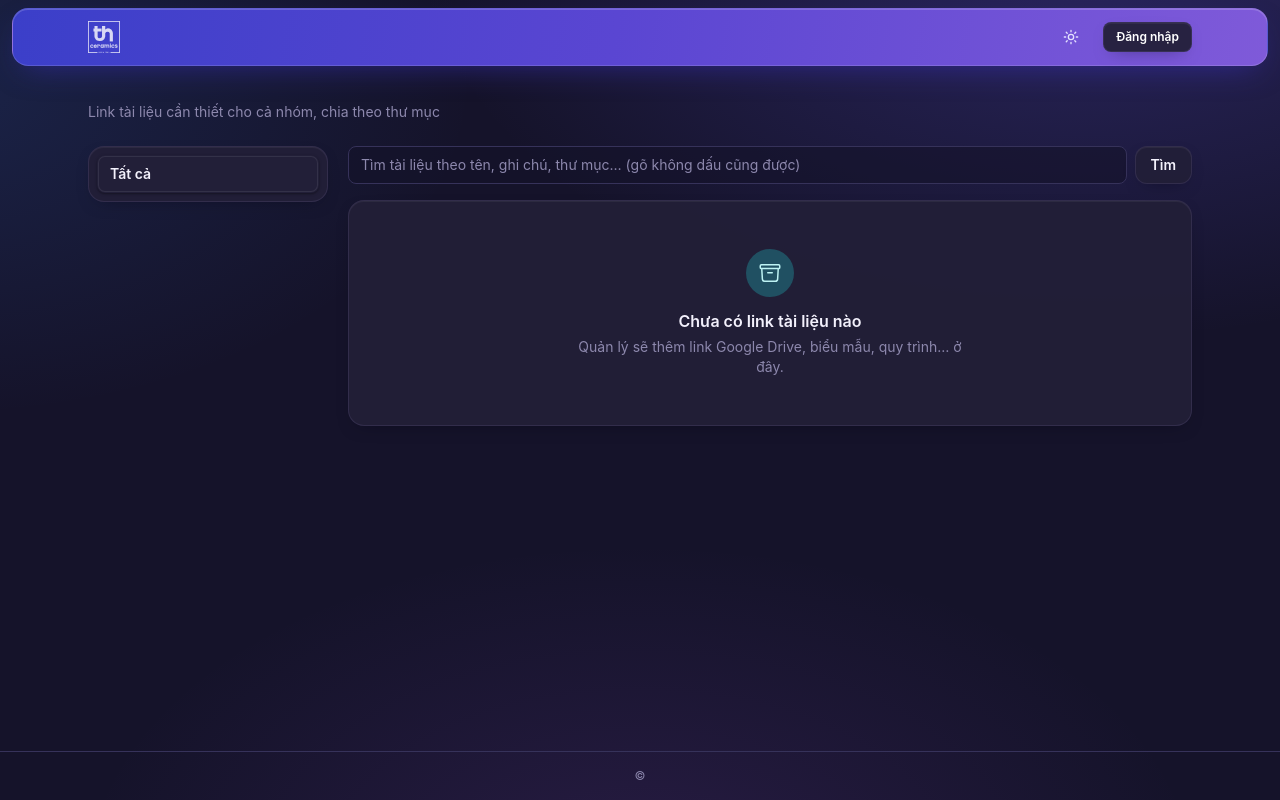
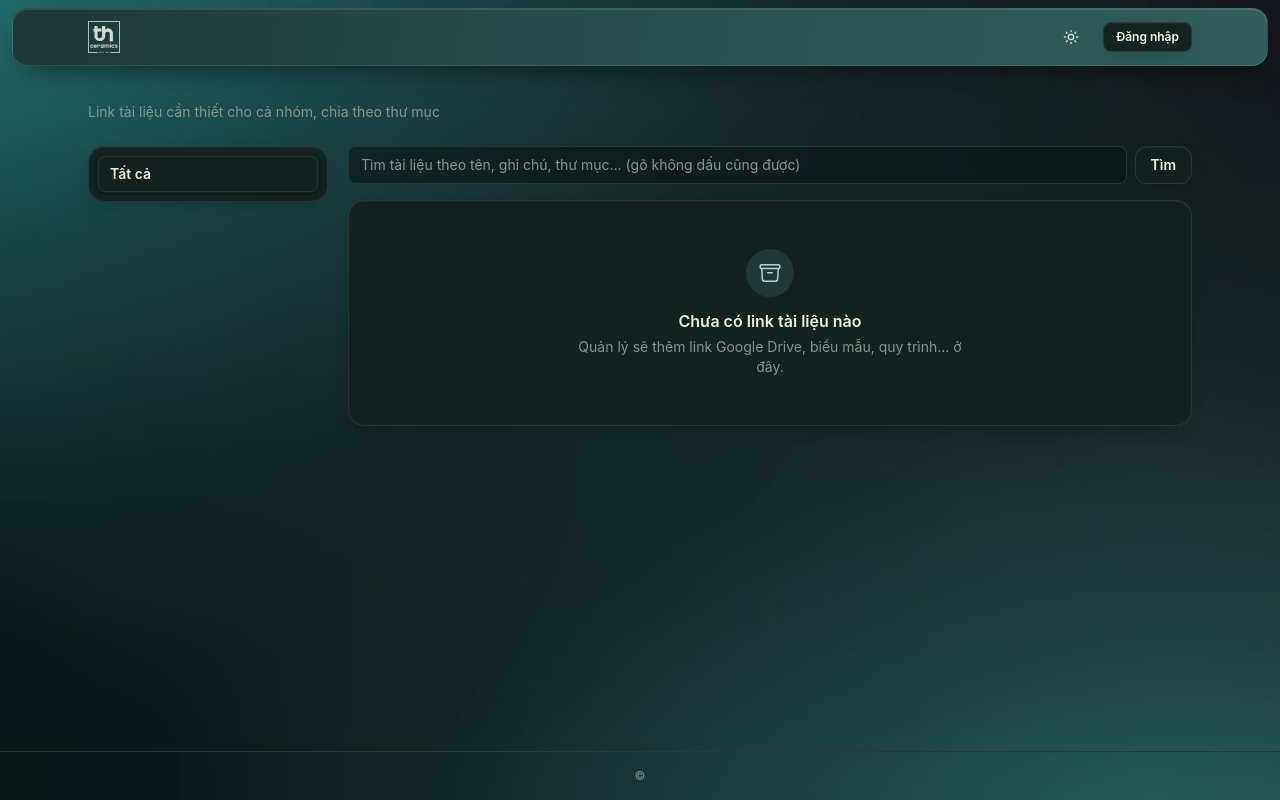
Before and after one commit to Deocomate/gvg-work-management, a Node project: template src/views/links/index.hbs in a window 1280 px wide. Run offline with Node 20 templates, Linux system fonts and the light colour scheme; the template is opened without the code that fills it, so the values that code supplies are empty; style sheets or scripts are compiled from the project's sources.

Commit message:
Theme: tối về xanh rêu "Dusty Bloom" như cũ, sáng về tím "Lavender"; giữ bố cục mới (thẻ trắng, nút vàng, thẻ việc pastel), khung Lương theo cùng màu
Co-Authored-By: Claude Opus 5.5 <noreply@anthropic.com>

```diff
--- a/public/js/theme.js
+++ b/public/js/theme.js
@@ -1,7 +1,7 @@
 // Chế độ sáng/tối. Nạp trong <head> (không defer) để đặt data-theme trước khi vẽ trang, tránh nháy màu.
 // Mặc định là tối; lựa chọn lưu trong localStorage của từng máy.
 const THEME_KEY = 'theme';
-const THEME_COLORS = { dark: '#15132a', light: '#eef6f4' };
+const THEME_COLORS = { dark: '#0d1514', light: '#f3ecfb' };
 
 function readTheme() {
   try {
--- a/src/styles/app.css
+++ b/src/styles/app.css
@@ -5,51 +5,52 @@
 @source "../../public/js";
 
 /* Bảng màu — đổi ở đây là cả app đổi theo (khung Lương nhúng: xem "html.embed" trong src/payroll/src/app.html).
-   TỐI (mặc định, "Midnight"): nền tím than, menu dải xanh–tím, nút chính xanh tím, thẻ việc pastel.
-   SÁNG ("Mint"): nền xanh bạc hà, thẻ trắng, màu chính xanh teal, nút chính vàng, thẻ việc pastel.
+   TỐI (mặc định, "Dusty Bloom" như cũ): nền xanh rêu đậm, menu dải xanh rêu, nút chính tím mận, thẻ việc pastel.
+   SÁNG ("Lavender"): nền tím oải hương nhạt, thẻ trắng, màu chính tím mận, nút chính vàng, thẻ việc pastel.
    brand = màu chính (hôm nay, tab đang chọn) · pine = vùng chọn/viền focus · ok = đã xong
    bloom = hồng tím nhấn · sun = vàng (đang làm/cảnh báo) · bad = trễ/xoá/lỗi
    Các sắc -200/-300 dùng làm CHỮ nên ở giao diện sáng được làm đậm. */
 @theme {
-  --color-brand-300: #b9bcff;
-  --color-brand-400: #8f93fb;
-  --color-brand-500: #5b5ff0;
-  --color-brand-600: #4b4ed8;
-  --color-brand-700: #3c3eb2;
+  --color-brand-300: #dcaad3;
+  --color-brand-400: #b86eaa;
+  --color-brand-500: #93408a;
+  --color-brand-600: #7c3474;
+  --color-brand-700: #652a5e;
 
-  --color-pine-200: #bdf2f3;
-  --color-pine-300: #86e2e6;
-  --color-pine-400: #45c6cd;
-  --color-pine-500: #229ea6;
-  --color-pine-600: #1b858c;
-  --color-pine-700: #156a70;
+  --color-pine-200: #b3d3cf;
+  --color-pine-300: #8bbab5;
+  --color-pine-400: #5c918d;
+  --color-pine-500: #315e5c;
+  --color-pine-600: #294f4d;
+  --color-pine-700: #213f3e;
 
-  --color-bloom-300: #e7b8f7;
-  --color-bloom-400: #c98ef0;
-  --color-sun-300: #fbd38a;
-  --color-sun-400: #f6b24a;
-  --color-cream: #ffffff;
+  --color-bloom-300: #e3b3cb;
+  --color-bloom-400: #d086ab;
+  --color-sun-300: #f0cd7d;
+  --color-sun-400: #e6b545;
+  --color-cream: #eeedd9;
 
-  --color-ok-200: #b6f0d8;
-  --color-ok-300: #7fdcb6;
-  --color-ok-400: #3fbf8f;
-  --color-ok-500: #279a70;
+  /* "Đã xong / tốt" dùng chính màu xanh rêu */
+  --color-ok-200: #b3d3cf;
+  --color-ok-300: #8bbab5;
+  --color-ok-400: #5c918d;
+  --color-ok-500: #315e5c;
 
-  --color-bad-300: #ff9f95;
-  --color-bad-400: #f57b6e;
-  --color-bad-500: #e85b4d;
-  --color-bad-600: #cf4a3d;
-  --color-bad-700: #a93a30;
+  --color-bad-300: #e3916f;
+  --color-bad-400: #d96d43;
+  --color-bad-500: #ca5323;
+  --color-bad-600: #b0461d;
+  --color-bad-700: #8f3a19;
 
   /* Nền & chữ theo tầng: canvas (nền trang) < surface (thẻ) < raised (bảng xổ, hover) */
-  --color-canvas: #15132a;
-  --color-surface: #221f38;
-  --color-raised: #2d2a47;
-  --color-line: #36325a;
-  --color-line-strong: #4a4574;
-  --color-ink: #f3f1fc;
-  --color-ink-soft: #c6c2e0;
-  --color-ink-faint: #8d88ad;
+  --color-canvas: #0d1514;
+  --color-surface: #142120;
+  --color-raised: #1b2c2a;
+  --color-line: #263a38;
+  --color-line-strong: #36504d;
+  --color-ink: #eeedd9;
+  --color-ink-soft: #c2c5b3;
+  --color-ink-faint: #889691;
 
   --font-sans: "Inter", ui-sans-serif, system-ui, -apple-system, "Segoe UI", Roboto, sans-serif;
 }
@@ -58,80 +59,81 @@
 :root {
   --glass-bg: color-mix(in srgb, var(--color-surface) 94%, transparent);
   --glass-bg-strong: var(--color-surface);
-  --glass-border: rgb(190 180 255 / 0.1);
+  --glass-border: rgb(238 237 217 / 0.1);
   --glass-hi: rgb(255 255 255 / 0.05);
-  --glass-shadow: rgb(5 3 20 / 0.55);
-  /* Thanh menu tối: dải xanh dương -> tím như banner ảnh mẫu */
-  --header-bg: linear-gradient(100deg, #3b3fc9 0%, #5a46d2 48%, #7f5ad9 100%);
+  --glass-shadow: rgb(0 0 0 / 0.5);
+  /* Thanh menu tối: dải xanh rêu đậm -> xanh rêu sáng hơn */
+  --header-bg: linear-gradient(100deg, #1d3836 0%, #26504c 50%, #315e5c 100%);
   /* Nút chính */
   --primary-bg: var(--color-brand-500);
   --primary-bg-hover: var(--color-brand-600);
   --primary-ink: #ffffff;
 }
 
-/* Giao diện sáng "Mint" (bật bằng nút ☀/☾ trên thanh menu — public/js/theme.js). */
+/* Giao diện sáng "Lavender" (bật bằng nút ☀/☾ trên thanh menu — public/js/theme.js). */
 @custom-variant light (&:where([data-theme="light"], [data-theme="light"] *));
 
 :root[data-theme="light"] {
-  --color-brand-300: #0b6c66;
-  --color-brand-400: #17a399;
-  --color-brand-500: #0f9188;
-  --color-brand-600: #0c7b73;
-  --color-brand-700: #09625c;
+  /* Màu tím như giao diện sáng "Lavender" cũ; bố cục mới giữ nguyên (thẻ trắng, menu trắng, nút vàng, thẻ pastel) */
+  --color-brand-300: #7c3474;
+  --color-brand-400: #b8508a;
+  --color-brand-500: #93408a;
+  --color-brand-600: #7c3474;
+  --color-brand-700: #652a5e;
 
-  --color-pine-200: #0a5752;
-  --color-pine-300: #0d6c66;
-  --color-pine-400: #26a99f;
-  --color-pine-500: #1a968c;
-  --color-pine-600: #147c74;
-  --color-pine-700: #dff2ef;
+  --color-pine-200: #1d4f4a;
+  --color-pine-300: #2b6c65;
+  --color-pine-400: #4a8f87;
+  --color-pine-500: #3f7f78;
+  --color-pine-600: #336a64;
+  --color-pine-700: #e2efed;
 
-  --color-bloom-300: #a03a8c;
-  --color-bloom-400: #d36ec0;
-  --color-sun-300: #8a6000;
+  --color-bloom-300: #7d3c9e;
+  --color-bloom-400: #a066c8;
+  --color-sun-300: #8c5e00;
   --color-sun-400: #f6c93c;
 
-  --color-ok-200: #125a43;
-  --color-ok-300: #1a7656;
-  --color-ok-400: #2fa078;
-  --color-ok-500: #258a66;
+  --color-ok-200: #1d4f4a;
+  --color-ok-300: #2b6c65;
+  --color-ok-400: #4a8f87;
+  --color-ok-500: #3f7f78;
 
-  --color-bad-300: #b0372b;
-  --color-bad-400: #d9503f;
-  --color-bad-500: #e05a48;
-  --color-bad-600: #c74535;
-  --color-bad-700: #a3372a;
+  --color-bad-300: #a8401a;
+  --color-bad-400: #c24e20;
+  --color-bad-500: #ca5323;
+  --color-bad-600: #b0461d;
+  --color-bad-700: #8f3a19;
 
-  --color-canvas: #eef6f4;
+  --color-canvas: #f3ecfb;
   --color-surface: #ffffff;
-  --color-raised: #eef5f3;
-  --color-line: #e0ebe8;
-  --color-line-strong: #c6d8d3;
-  --color-ink: #1b2a29;
-  --color-ink-soft: #435654;
-  --color-ink-faint: #7b8d8a;
+  --color-raised: #efe6f9;
+  --color-line: #e6dbf3;
+  --color-line-strong: #c5b0e2;
+  --color-ink: #2a1a3c;
+  --color-ink-soft: #4d3b62;
+  --color-ink-faint: #7a6990;
 
   --glass-bg: #ffffff;
   --glass-bg-strong: #ffffff;
-  --glass-border: #e3eeeb;
+  --glass-border: #e9e0f5;
   --glass-hi: rgb(255 255 255 / 0.9);
-  --glass-shadow: rgb(20 80 72 / 0.14);
+  --glass-shadow: rgb(60 30 90 / 0.14);
   --header-bg: #ffffff;
   /* Nút chính vàng chữ tối (như nút "Create Event" ở ảnh mẫu) */
   --primary-bg: #f6c93c;
   --primary-bg-hover: #f0bb1d;
-  --primary-ink: #1b2a29;
+  --primary-ink: #2a1a3c;
 }
 
-/* Thanh menu nền tối: chữ trắng trên dải xanh–tím */
+/* Thanh menu nền tối: chữ kem sáng trên dải xanh rêu */
 :root:not([data-theme="light"]) .app-header {
-  --color-ink: #ffffff;
-  --color-ink-soft: #e4e1ff;
-  --color-raised: rgb(255 255 255 / 0.14);
-  --color-line: rgb(255 255 255 / 0.2);
-  --color-line-strong: rgb(255 255 255 / 0.35);
-  border-color: rgb(255 255 255 / 0.14);
-  box-shadow: inset 0 1px 0 rgb(255 255 255 / 0.18), 0 12px 30px -12px rgb(60 50 200 / 0.55);
+  --color-ink: #f7f6ea;
+  --color-ink-soft: #d6dccf;
+  --color-raised: rgb(255 255 255 / 0.12);
+  --color-line: rgb(255 255 255 / 0.18);
+  --color-line-strong: rgb(255 255 255 / 0.3);
+  border-color: rgb(238 237 217 / 0.12);
+  box-shadow: inset 0 1px 0 rgb(255 255 255 / 0.12), 0 12px 30px -12px rgb(0 0 0 / 0.6);
 }
 
 /* Trang trí ngày lễ (src/lib/holidays.js đặt data-holiday trên <html>, ~1 tuần trước lễ).
@@ -168,15 +170,8 @@
 
 @layer base {
   html { color-scheme: dark; }
-  /* Nền tối: tím than với quầng xanh–tím mờ ở góc (như ảnh mẫu Kanban) */
-  body {
-    background:
-      radial-gradient(60rem 36rem at 85% -8%, rgb(99 88 240 / 0.28), transparent 70%),
-      radial-gradient(48rem 30rem at -5% 10%, rgb(56 120 230 / 0.16), transparent 70%),
-      radial-gradient(50rem 30rem at 50% 110%, rgb(150 80 220 / 0.14), transparent 70%),
-      var(--color-canvas);
-    background-attachment: fixed;
-  }
+  /* Nền tối: ảnh nền xanh rêu mờ như cũ; màu canvas lót bên dưới khi ảnh chưa tải xong */
+  body { background: var(--color-canvas) url("/img/bg.jpg") center / cover no-repeat fixed; }
   /* Nền sáng: xanh bạc hà nhạt, phẳng */
   html[data-theme="light"] { color-scheme: light; }
   [data-theme="light"] body { background: var(--color-canvas); }
@@ -294,13 +289,13 @@
   /* Thanh menu nổi bo góc, cách mép trang một chút: tối = dải xanh–tím, sáng = trắng */
   .app-header { @apply glass top-2 mx-3 mt-2 rounded-2xl border; background: var(--header-bg); }
   .app-header .nav-link { @apply rounded-xl; }
-  /* Logo trắng: nền sáng đặt trên ô vuông teal bo góc (như logo ảnh mẫu) để không chìm vào menu trắng */
+  /* Logo trắng: nền sáng đặt trên ô vuông tím bo góc (như logo ảnh mẫu) để không chìm vào menu trắng */
   .brand-logo { @apply light:rounded-xl light:bg-brand-500 light:p-1; }
   .app-header .btn { @apply focus-visible:outline-white/50 light:focus-visible:outline-pine-400; }
   /* Mục đang mở: tối = viên trắng mờ trên dải tím · sáng = viên vàng (như icon đang chọn ở ảnh mẫu) */
   .nav-link-active {
     @apply bg-white/18 font-semibold text-ink ring-1 ring-white/25 ring-inset hover:bg-white/18 hover:text-ink
-      light:bg-sun-400 light:text-[#1b2a29] light:ring-0 light:hover:bg-sun-400 light:hover:text-[#1b2a29];
+      light:bg-sun-400 light:text-[#2a1a3c] light:ring-0 light:hover:bg-sun-400 light:hover:text-[#2a1a3c];
   }
 
   /* Nút đổi sáng/tối: nền tối hiện mặt trời, nền sáng hiện mặt trăng */
--- a/src/views/layouts/main.hbs
+++ b/src/views/layouts/main.hbs
@@ -4,7 +4,7 @@
   <meta charset="utf-8">
   <meta name="viewport" content="width=device-width, initial-scale=1">
   <meta name="color-scheme" content="dark">
-  <meta name="theme-color" content="#15132a">
+  <meta name="theme-color" content="#0d1514">
   <title>{{#if title}}{{title}} · {{/if}}{{appName}}</title>
   <meta name="csrf-token" content="{{csrfToken}}">
   <link rel="icon" href="/img/favicon.svg" type="image/svg+xml">
```
Also changed, not shown: docs/PROJECT.md (+2 -2 lines), src/payroll/src/app.html (+19 -19 lines), 1 other file.
